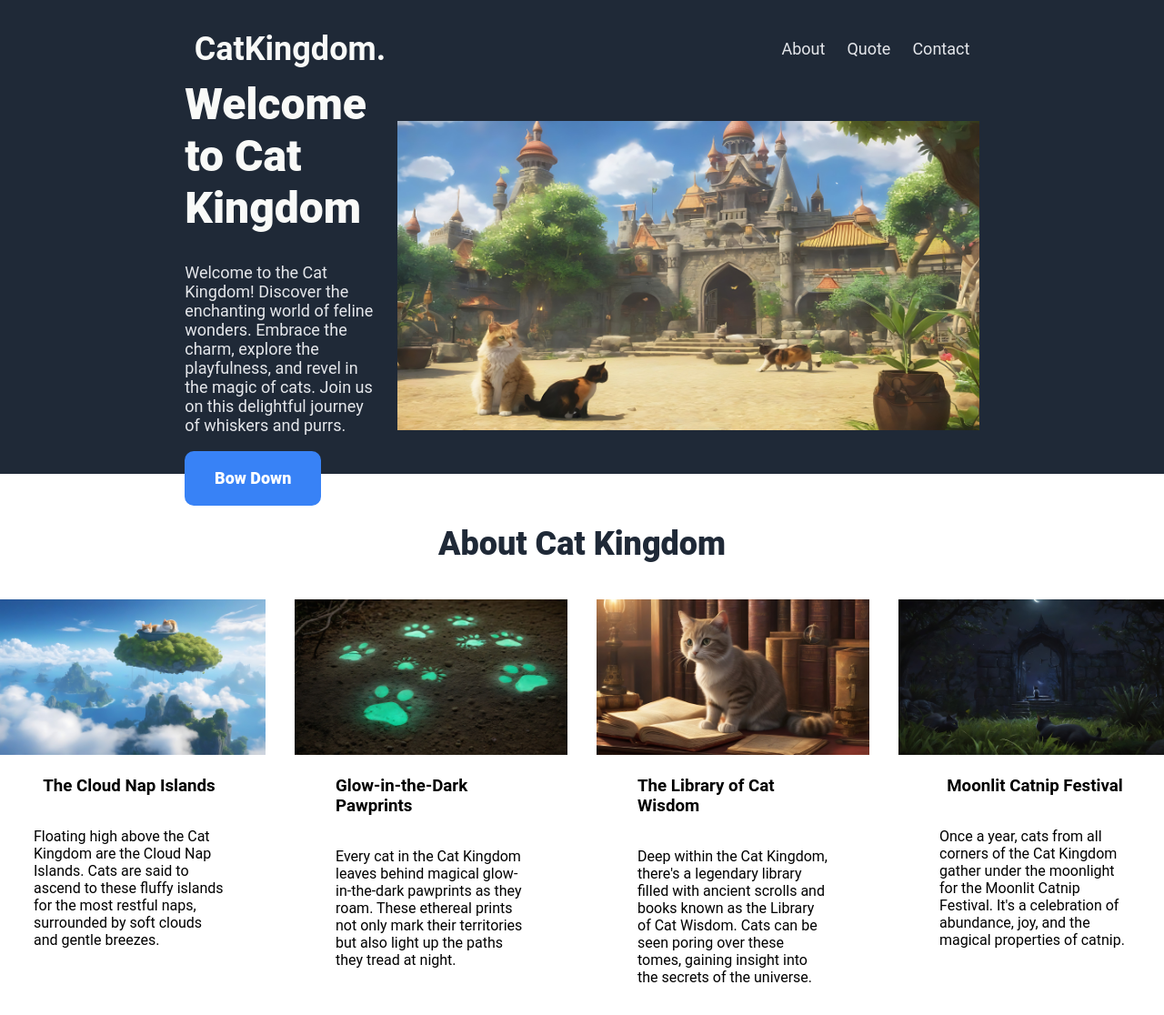
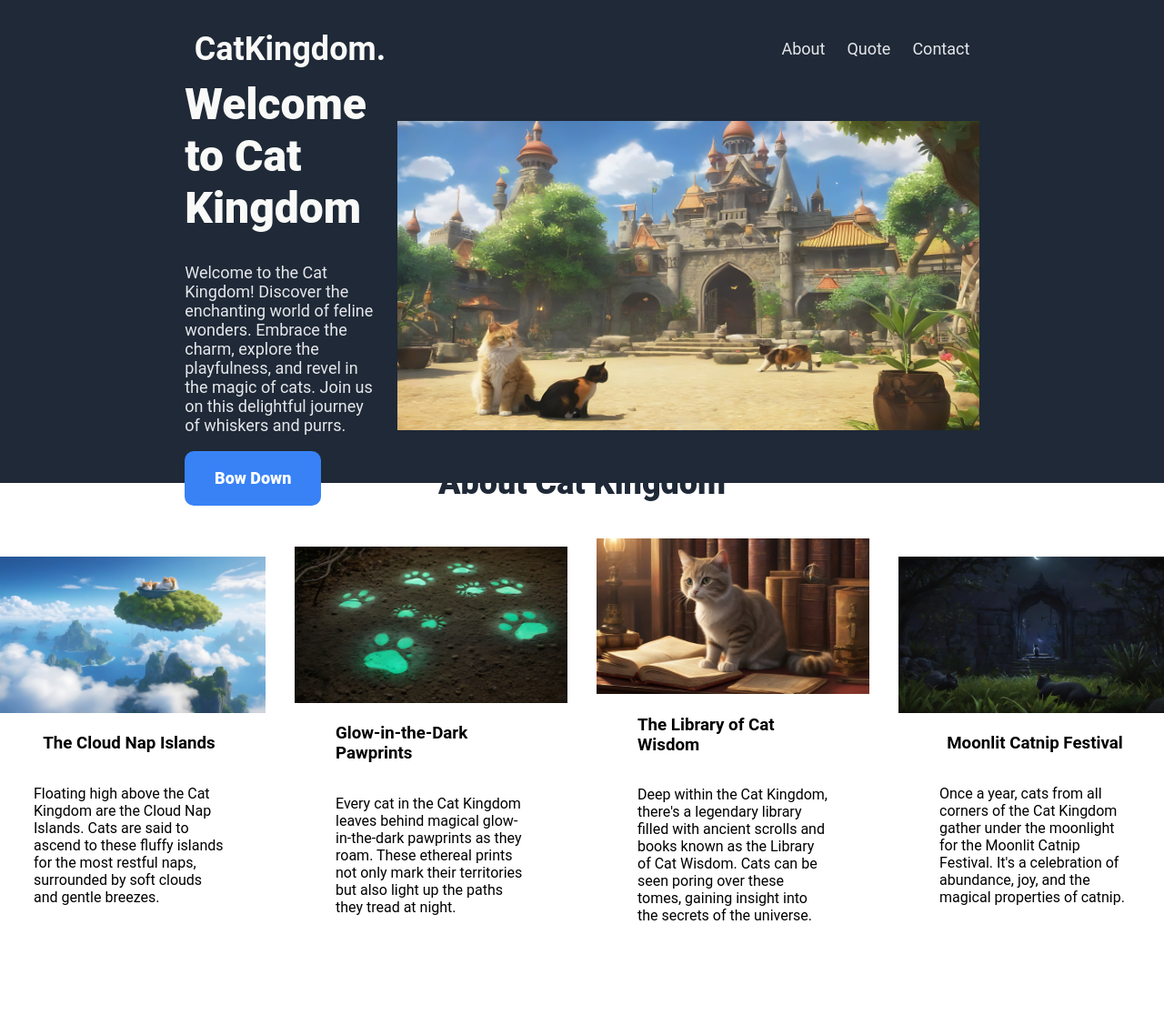
Before and after one commit to idevRavn/CatKingdom, a plain HTML site: page index.html in a window 1280 px wide. Shown: the part 13-1129 px from the top of the page at 91% size. After the commit the page ends 1045 px from the top, so only its background shows below. Drawn offline with Linux system fonts and the light colour scheme.

Commit message:
Update styles.css
Added styling to the second section

```diff
--- a/styles.css
+++ b/styles.css
@@ -14,6 +14,7 @@ body {
   background-color: #1f2937;
   color: #f9faf8;
   padding: 16px;
+  height: 64vh;
 }
 
 .header {
@@ -72,17 +73,17 @@ ul a {
 }
 
 .second-section {
-  padding: 16px;
   display: flex;
   flex-direction: column;
   justify-content: center;
   align-items: center;
+  height: 60vh;
 }
 
 .abt-title {
   font-size: 36px;
   font-weight: 900;
-  margin: 40px;
+  margin-bottom: 40px;
   color: #1f2937;
 }
 
@@ -98,6 +99,7 @@ ul a {
   display: flex;
   flex-direction: column;
   align-items: center;
+  justify-content: center;
 }
 
 .info-box {
```
